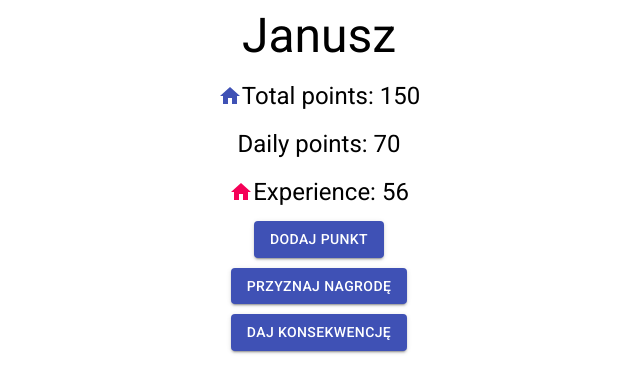
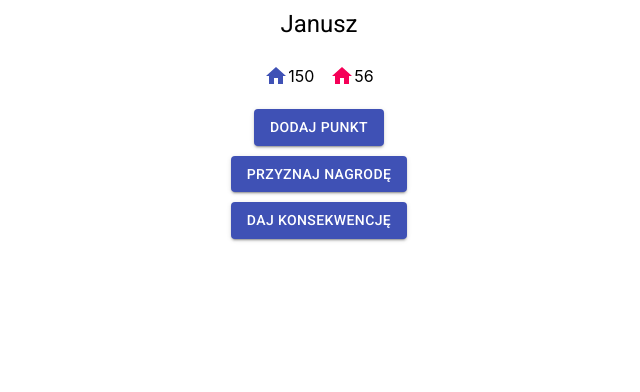
Before and after one commit to zetonteam/zeton_react, a React (Create React App) app: page / in a window 1280 px wide. Shown: the top 392 px of the page, without its empty margins (321-961 px from the left). Built offline with nearby package versions, Linux system fonts and the light colour scheme; no server answers.

Commit message:
Update styles

```diff
--- a/src/pages/Dashboard/Dashboard.js
+++ b/src/pages/Dashboard/Dashboard.js
@@ -56,23 +56,23 @@ const DashboardPage = () => {
 
       <Container>
         <Box display="flex" flexDirection="row" justifyContent="center" alignItems="center" padding={1}>
-          <Typography variant="h3">{studentName}</Typography>
+          <Typography variant="h5">{studentName}</Typography>
         </Box>
 
         <Box display="flex" flexDirection="row" justifyContent="center" alignItems="center" padding={1}>
-          <HomeIcon color="primary" />
-          <Typography variant="h5">Total points: {points}</Typography>
+          <Box display="flex" flexDirection="row" justifyContent="center" alignItems="center" padding={1}>
+            <HomeIcon color="primary" />
+            <Typography variant="p">{points}</Typography>
+          </Box>
+          <Box display="flex" flexDirection="row" justifyContent="center" alignItems="center" padding={1}>
+            <HomeIcon color="secondary" />
+            <Typography variant="p">{exp}</Typography>
+          </Box>
+
         </Box>
+      </Container>
 
-        <Box display="flex" flexDirection="row" justifyContent="center" alignItems="center" padding={1}>
-          <Typography variant="h5">Daily points: {dailyPoints}</Typography>
-        </Box>
-
-        <Box display="flex" flexDirection="row" justifyContent="center" alignItems="center" padding={1}>
-          <HomeIcon color="secondary" />
-          <Typography variant="h5">Experience: {exp}</Typography>
-        </Box>
-
+      <Container>
         <BasicButton
           label="DODAJ PUNKT"
           onClick={addPoints}
```
